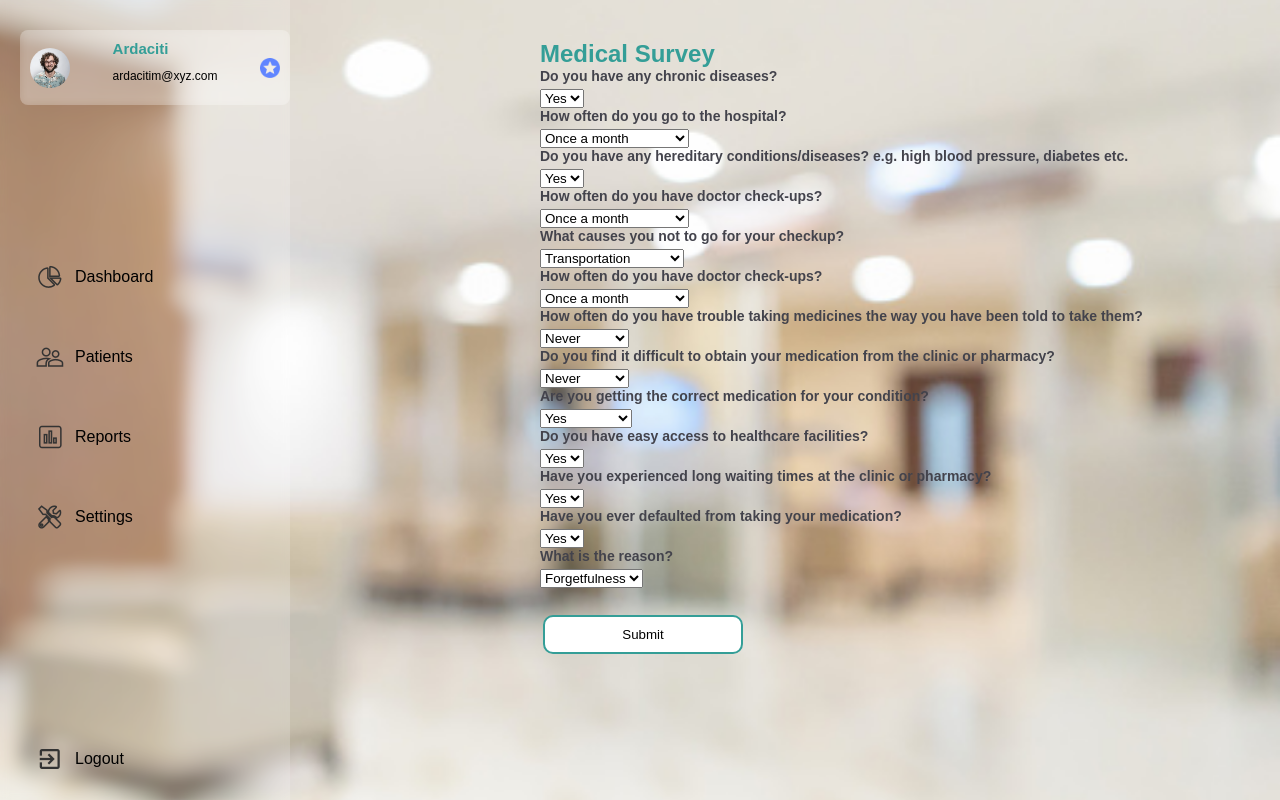
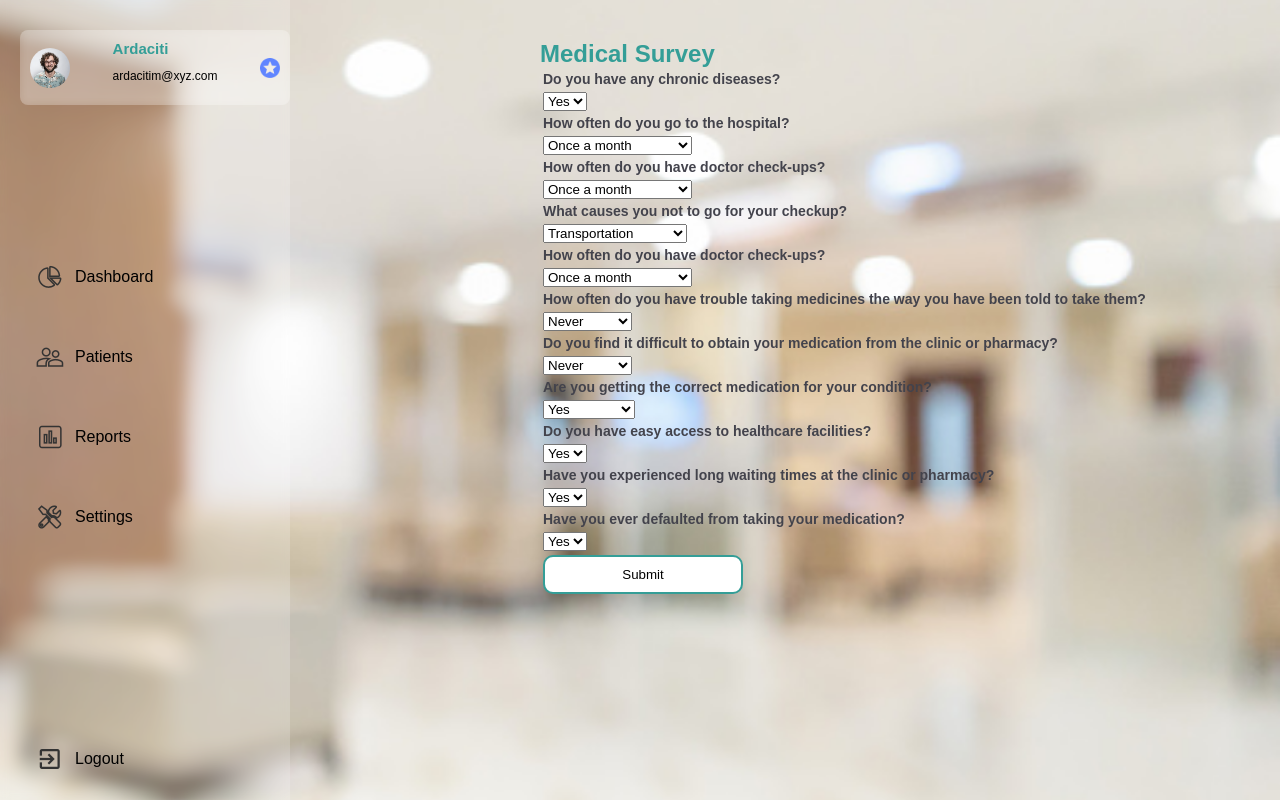
Before and after one commit to Mangokazi/Database-Project, a PHP site: page /survey.php in a window 1280 px wide. Run offline with PHP 8.4, Linux system fonts and the light colour scheme.

Commit message:
fixed patient survey

```diff
--- a/survey.php
+++ b/survey.php
@@ -43,56 +43,56 @@
         <h2>Medical Survey</h2>
         <table class="survey_table">
             <tr>
-                <label for="chronic-diseases">Do you have any chronic diseases?</label>
+                <td><label for="chronic-diseases">Do you have any chronic diseases?</label>
                     <select name="chronic-diseases" id="chronic-diseases">
                         <option value="yes" id="">Yes</option>
                         <option value="no" id="">No</option>
+                    add options for chronic diseases
                     </select>
+                </td>
             </tr>
             <tr>
-                <label for="hospital-visits">How often do you go to the hospital?</label>
+                <td><label for="hospital-visits">How often do you go to the hospital?</label>
                     <select name="hospital-visits" id="hospital-visits">
                         <option value="once_months" id="">Once a month</option>
                         <option value="once_2_months" id="">Once every 2 months</option>
                         <option value="once_4_months" id="">Once every 4 months</option>
                         <option value="every_6_months" id="">Every 6 months</option>
                     </select>
+                </td>
             </tr>
             <tr>
-                <label for="hereditary-diseases">Do you have any hereditary conditions/diseases? e.g. high blood pressure, diabetes etc.</label>
-                <select name="hereditary-diseases" id="hereditary-diseases">
-                    <option value="">Yes</option>
-                    <option value="">No</option>
-                </select>
-            </tr>
-            <tr>
-                <label for="hospital_check-ups">How often do you have doctor check-ups?</label>
+                <td><label for="hospital_check-ups">How often do you have doctor check-ups?</label>
                     <select name="hospital_check-ups" id="hospital_check-ups">
                         <option value="">Once a month</option>
                         <option value="">Once every 2 months</option>
                         <option value="">Once every 4 months</option>
                         <option value="">Every 6 months</option>
                     </select>
+                </td>
             </tr>
             <tr>
-                <label for="check-ups">What causes you not to go for your checkup?</label>
+                <td><label for="check-ups">What causes you not to go for your checkup?</label>
                     <select name="check-ups" id="check-ups">
                         <option value="transportation">Transportation</option>
                         <option value="financial_constraints">Financial constraints</option>
                         <option value="denial_diagnosis">Denial of diagnosis</option>
+                        <option value="other">Other</option>
                     </select>
+                </td>
             </tr>
             <tr>
-                <label for="check-ups">How often do you have doctor check-ups?</label>
+                <td><label for="check-ups">How often do you have doctor check-ups?</label>
                     <select name="check-ups" id="check-ups">
                         <option value="">Once a month</option>
                         <option value="">Once every 2 months</option>
                         <option value="">Once every 4 months</option>
                         <option value="">Every 6 months</option>
                     </select>
+                </td>
             </tr>
             <tr>
-                <label for="medicines">How often do you have trouble taking medicines the way you have been told to take them?</label>
+                <td><label for="medicines">How often do you have trouble taking medicines the way you have been told to take them?</label>
                     <select name="medicines" id="medicines">
                         <option value="never">Never</option>
                         <option value="rarely">Rarely</option>
@@ -100,9 +100,10 @@
                         <option value="often">Often</option>
                         <option value="always">Always</option>
                     </select>
+                </td>
             </tr>
             <tr>
-                <label for="obtain_medication">Do you find it difficult to obtain your medication from the clinic or pharmacy?</label>
+                <td><label for="obtain_medication">Do you find it difficult to obtain your medication from the clinic or pharmacy?</label>
                     <select name="obtain_medication" id="medicines">
                         <option value="never">Never</option>
                         <option value="rarely">Rarely</option>
@@ -110,44 +111,52 @@
                         <option value="often">Often</option>
                         <option value="always">Always</option>
                     </select>
+                </td>
             </tr>
             <tr>
-                <label for="medication">Are you getting the correct medication for your condition?</label>
+                <td><label for="medication">Are you getting the correct medication for your condition?</label>
                     <select name="medication" id="medication">
                         <option value="yes">Yes</option>
                         <option value="no">No</option>
                         <option value="not_sure">I'm not sure</option>
                     </select>
+                </td>
             </tr>
             <tr>
-                <label for="medication">Do you have easy access to healthcare facilities?</label>
+                <td><label for="medication">Do you have easy access to healthcare facilities?</label>
                     <select name="medication" id="medication">
                         <option value="yes">Yes</option>
                         <option value="no">No</option>
                     </select>
+                </td>
             </tr>
             <tr>
-                <label for="long_waiting">Have you experienced long waiting times at the clinic or pharmacy?</label>
+                <td><label for="long_waiting">Have you experienced long waiting times at the clinic or pharmacy?</label>
                     <select name="long_waiting" id="long_waiting">
                         <option value="yes">Yes</option>
                         <option value="no">No</option>
                     </select>
+                </td>
             </tr>
             <tr>
-                <label for="defaulted_medication">Have you ever defaulted from taking your medication?</label>
+                <td><label for="defaulted_medication">Have you ever defaulted from taking your medication?</label>
                     <select name="defaulted_medication" id="defaulted_medication" onchange="showNextQuestion()">
                         <option value="yes">Yes</option>
                         <option value="no">No</option>
                     </select>
+                </td>
             </tr>
             <tr id="next_question" style="display: none;">
-                <label for="defaulted_reason">What is the reason?</label>
+                <td><label for="defaulted_reason">What is the reason?</label>
                     <select name="defaulted_reason" id="defaulted_reason">
                         <option value="Forgetfulness">Forgetfulness</option>
                         <option value="side_effects">Side effects</option>
                         <option value="cost">Cost</option>
+                        <option value="awareness">lack of awareness</option>
+                        <option value="stigma">Stigma</option>
                         <option value="other">Other</option>
                     </select>
+                </td>
             </tr>
             <tr>
                 <td><button type="submit" value="Submit" class="survey_btn">Submit</button></td>
```
Lines whose indentation alone changed are shown as unchanged.
